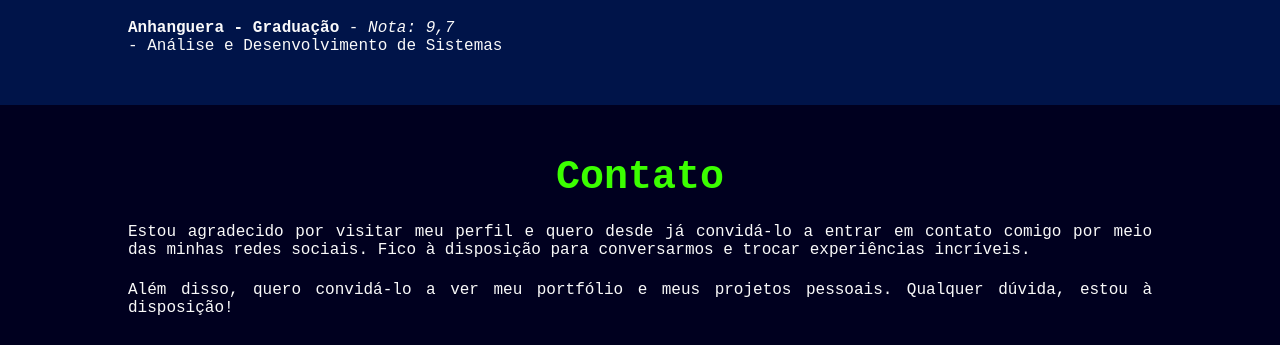
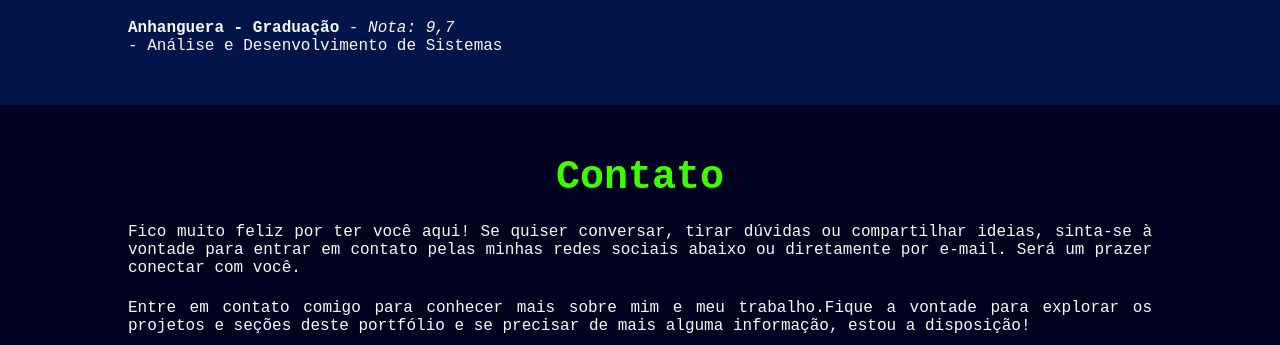
Before and after one commit to dennis-rocha/dennis-rocha.github.io, a plain HTML site: page index.html in a window 1280 px wide. Shown: the part 2883-3228 px from the top of the page. Drawn offline with nearby package versions, Linux system fonts and the light colour scheme.

Commit message:
Ajuste nos textos call-to-action

```diff
--- a/index.html
+++ b/index.html
@@ -467,15 +467,14 @@
                 <!-- Conteúdo da página de contato -->
                 <h2>Contato</h2>
 
-                <p> Estou agradecido por visitar meu perfil e quero desde já convidá-lo a entrar em contato comigo por
-                    meio
-                    das minhas redes sociais.
-                    Fico à disposição para conversarmos e trocar experiências incríveis.
+                <p>Fico muito feliz por ter você aqui! Se quiser conversar, tirar dúvidas ou compartilhar ideias,
+                    sinta-se à vontade para entrar em contato pelas minhas redes sociais abaixo ou diretamente por
+                    e-mail.
+                    Será um prazer conectar com você.
                 </p>
 
-                <p> Além disso, quero convidá-lo a ver meu portfólio e meus projetos pessoais.
-                    Qualquer dúvida, estou à disposição!
-                </p>
+                <p>Entre em contato comigo para conhecer mais sobre mim e meu trabalho.Fique a vontade para explorar os
+                    projetos e seções deste portfólio e se precisar de mais alguma informação, estou a disposição!</p>
 
                 <div class="info">
                     <a href="mailto:proftec.contato@gmail.com?subject=Entrando em contato...&body=Acessei seu protfolio e gostaria de conversar contigo.">
@@ -521,6 +520,4 @@
     </div>
 </footer>
 
-
-
 </html>
```
